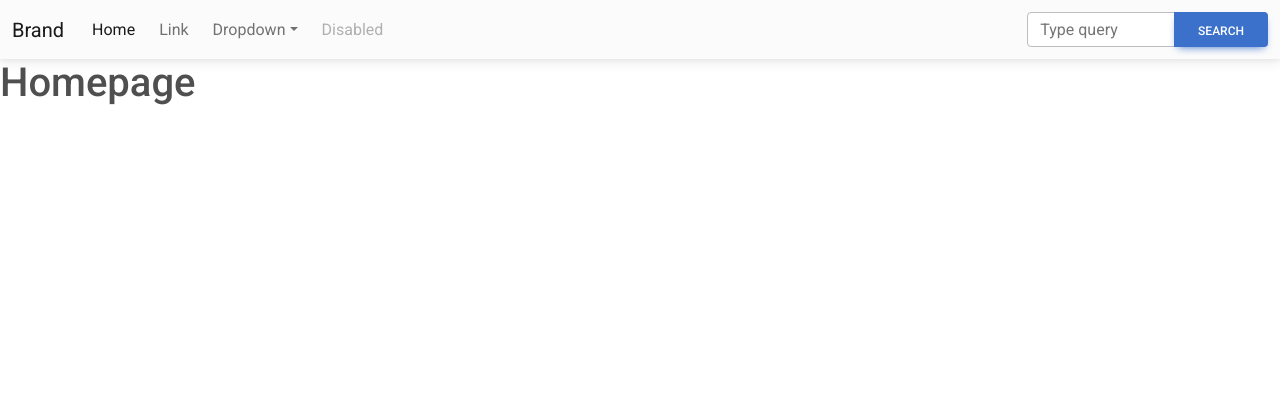
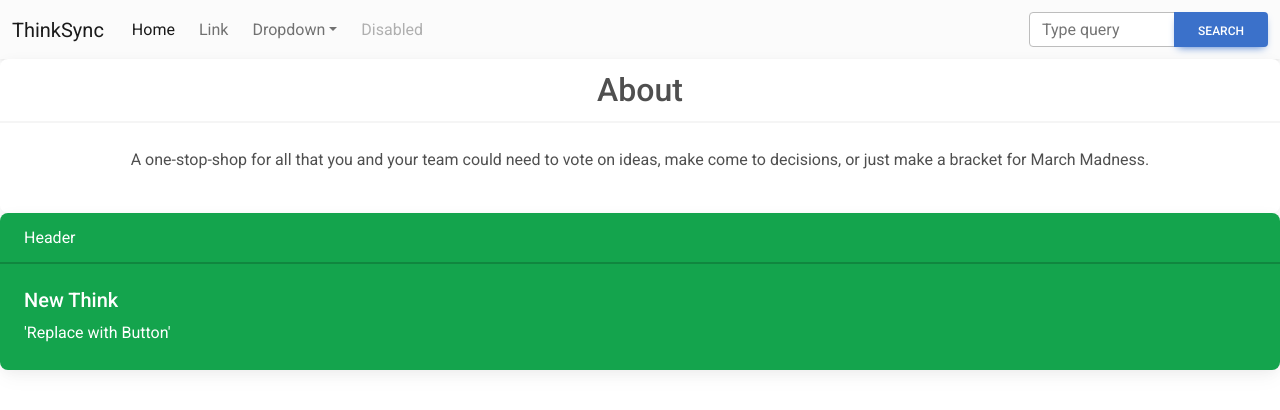
Before and after one commit to BenTrebi/ThinkSync, a React (Vite) app in the folder client/: page / in a window 1280 px wide. Shown: the top 410 px of the page. Built offline with nearby package versions, Linux system fonts and the light colour scheme.

Commit message:
about section and adding components

```diff
--- a/client/src/components/Navbar.jsx
+++ b/client/src/components/Navbar.jsx
@@ -25,7 +25,7 @@ export default function Navbar() {
   return (
     <MDBNavbar expand='lg' light bgColor='light'>
       <MDBContainer fluid>
-        <MDBNavbarBrand href='#'>Brand</MDBNavbarBrand>
+        <MDBNavbarBrand href='#'>ThinkSync</MDBNavbarBrand>
 
         <MDBNavbarToggler
           aria-controls='navbarSupportedContent'
--- a/client/src/pages/Home.jsx
+++ b/client/src/pages/Home.jsx
@@ -1,9 +1,36 @@
 import React from 'react'
+import {
+  MDBCard,
+  MDBCardHeader,
+  MDBCardBody,
+  MDBCardTitle,
+  MDBCardText,
+  MDBBtn
+} from 'mdb-react-ui-kit';
 
 export default function Home() {
   return (
     <>
-      <h1>Homepage</h1>
+
+
+      <MDBCard alignment='center'>
+        <MDBCardHeader  tag="h2">About</MDBCardHeader>
+        <MDBCardBody>
+          <p>A one-stop-shop for all that you and your team could need to vote on ideas, make come to decisions, or just make a bracket for March Madness.</p>
+        </MDBCardBody>
+      </MDBCard>
+
+      <MDBCard background='success' className='text-white mb-3'>
+        <MDBCardHeader>Header</MDBCardHeader>
+        <MDBCardBody>
+          <MDBCardTitle>New Think</MDBCardTitle>
+          <MDBCardText>
+            'Replace with Button'
+          </MDBCardText>
+        </MDBCardBody>
+      </MDBCard>
+
+
     </>
   )
 }
```
Also changed, not shown: 1 other file (tests, documents, lock files or other folders).
